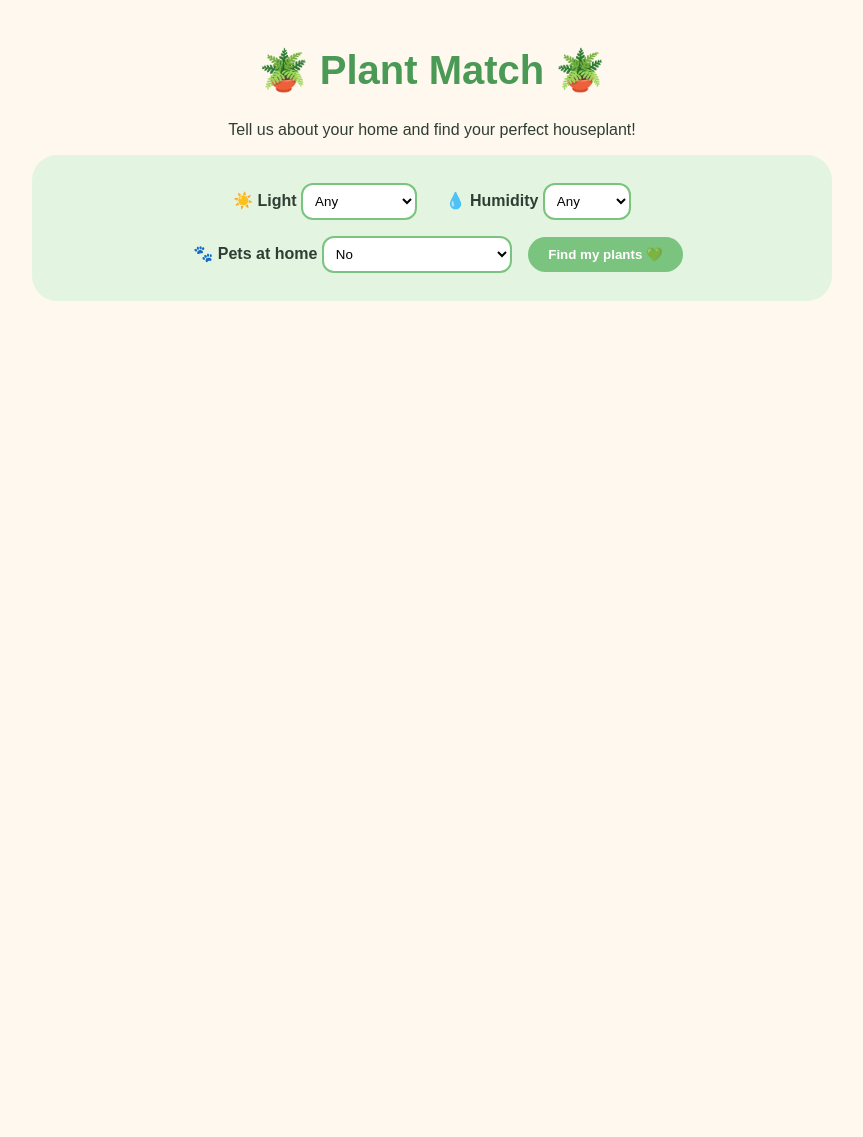
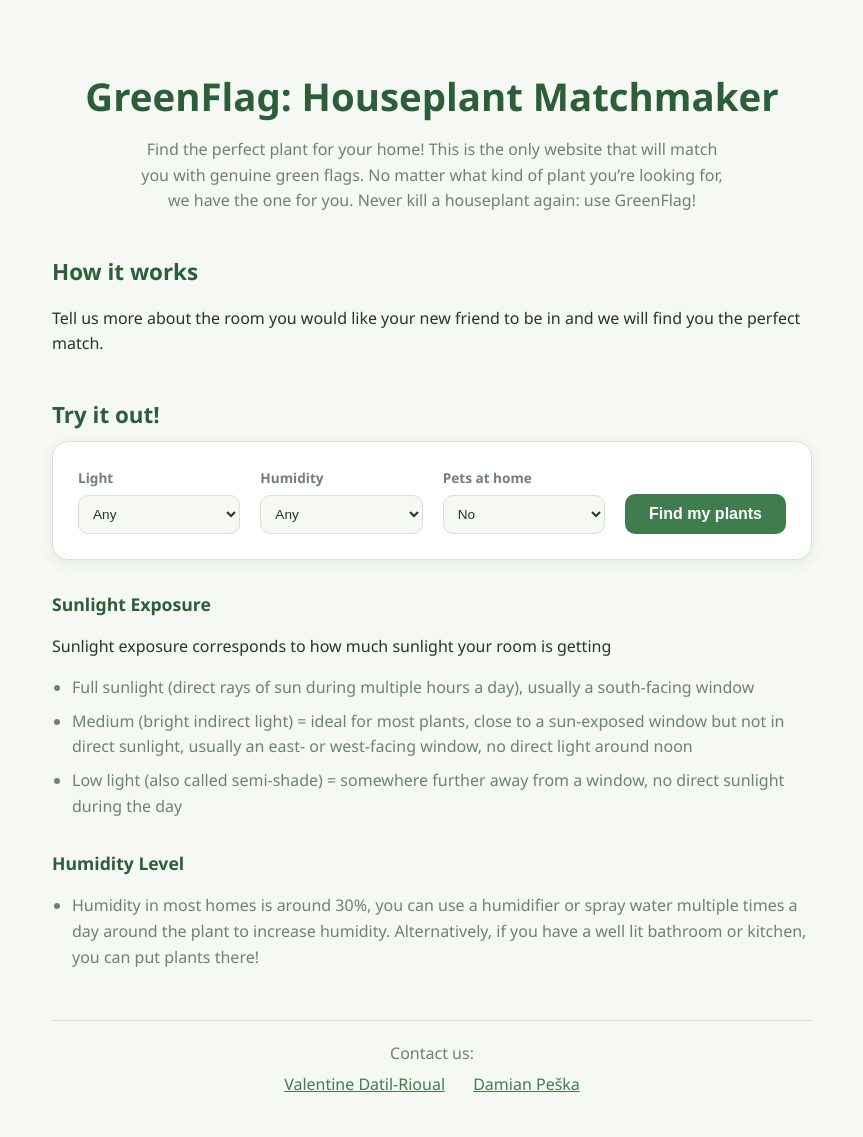
Before and after one commit to valentine-datilr/Our-website, a Flask app: page / in a window 1280 px wide. Shown: the whole page, without its empty margins (208-1071 px from the left). Before the commit the page ends 301 px from the top, so only its background shows below. Run offline with Flask 3, Linux system fonts and the light colour scheme.

Commit message:
Refined Website

```diff
--- a/static/style.css
+++ b/static/style.css
@@ -1,92 +1,203 @@
+/* ---------- Colours ---------- */
+:root {
+  --bg: #f5f8f3;
+  --text: #24352a;
+  --muted: #6f8174;
+  --green: #3f7d4e;
+  --green-dark: #2d5e3a;
+  --mint: #e4efe3;
+  --border: #d5e2d3;
+}
+
 /* ---------- Page ---------- */
 body {
-  font-family: Arial, sans-serif;
-  background: #fff8ee;
-  color: #2f3e34;
-  max-width: 800px;
+  font-family: "Segoe UI", Roboto, Helvetica, Arial, sans-serif;
+  background: var(--bg);
+  color: var(--text);
+  max-width: 760px;
   margin: 0 auto;
-  padding: 20px;
+  padding: 40px 20px;
+  line-height: 1.6;
 }
 
 h1 {
   text-align: center;
-  color: #4a9a56;
-  font-size: 2.5em;
+  color: var(--green-dark);
+  font-size: 2.4em;
+  margin-bottom: 10px;
 }
 
-.subtitle,
-.count {
-  text-align: center;
+h2 {
+  color: var(--green-dark);
+  font-size: 1.4em;
+  margin: 40px 0 8px 0;
 }
 
-/* ---------- Form ---------- */
+h3 {
+  color: var(--green-dark);
+  font-size: 1.1em;
+  margin: 30px 0 6px 0;
+}
+
+.subtitle {
+  text-align: center;
+  color: var(--muted);
+  max-width: 600px;
+  margin: 0 auto 30px auto;
+}
+
+/* ---------- Form (quiz) ---------- */
 form {
-  background: #e3f5e1;
-  padding: 20px;
-  border-radius: 25px;
-  text-align: center;
+  display: flex;
+  flex-wrap: wrap;
+  gap: 20px;
+  align-items: flex-end;
+  background: white;
+  border: 1px solid var(--border);
+  border-radius: 16px;
+  padding: 25px;
+  box-shadow: 0 4px 14px rgba(45, 94, 58, 0.08);
 }
 
 label {
-  display: inline-block;
-  margin: 8px 12px;
-  font-weight: bold;
+  flex: 1 1 150px;
+  font-size: 0.85em;
+  font-weight: 600;
+  color: var(--muted);
 }
 
 select {
-  padding: 8px;
-  border: 2px solid #7bc47f;
-  border-radius: 12px;
-  background: white;
+  display: block;
+  width: 100%;
+  margin-top: 6px;
+  padding: 10px;
+  font-size: 1em;
+  color: var(--text);
+  background: var(--bg);
+  border: 1px solid var(--border);
+  border-radius: 10px;
+  cursor: pointer;
+  transition: border-color 0.2s, box-shadow 0.2s;
+}
+
+/* Hover and click on a dropdown: green border and soft glow */
+select:hover,
+select:focus {
+  outline: none;
+  border-color: var(--green);
+  box-shadow: 0 0 0 3px var(--mint);
 }
 
 button {
-  background: #7bc47f;
+  padding: 11px 24px;
+  font-size: 1em;
+  font-weight: 600;
   color: white;
-  font-weight: bold;
+  background: var(--green);
   border: none;
-  border-radius: 20px;
-  padding: 10px 20px;
+  border-radius: 10px;
   cursor: pointer;
+  transition: background 0.2s, transform 0.2s, box-shadow 0.2s;
 }
 
+/* Hover on the button: darker green, lifts up with a shadow */
 button:hover {
-  background: #4a9a56;
+  background: var(--green-dark);
+  transform: translateY(-2px);
+  box-shadow: 0 6px 14px rgba(45, 94, 58, 0.3);
+}
+
+/* Click on the button: it presses back down */
+button:active {
+  transform: translateY(0);
+  box-shadow: none;
 }
 
 /* ---------- Error message ---------- */
 .error {
-  background: #ffe3ec;
-  padding: 10px;
-  border-radius: 12px;
+  background: var(--mint);
+  border-radius: 10px;
+  padding: 10px 15px;
   text-align: center;
 }
 
-/* ---------- Plant cards ---------- */
+/* ---------- Results ---------- */
+.count {
+  text-align: center;
+  color: var(--muted);
+  margin: 35px 0 20px 0;
+}
+
 .plant {
+  display: flex;
+  flex-wrap: wrap;
+  gap: 8px;
   background: white;
-  border-radius: 25px;
-  padding: 15px 25px;
-  margin-bottom: 15px;
-  border-left: 8px solid #7bc47f;
-  box-shadow: 0 4px 10px rgba(74, 154, 86, 0.2);
+  border: 1px solid var(--border);
+  border-radius: 16px;
+  padding: 20px 25px;
+  margin-bottom: 16px;
+  box-shadow: 0 4px 14px rgba(45, 94, 58, 0.08);
+  transition: transform 0.2s, box-shadow 0.2s;
 }
 
 .plant:hover {
-  background: #fffdf8;
-  border-left-color: #ffb89a;
+  transform: translateY(-3px);
+  box-shadow: 0 8px 20px rgba(45, 94, 58, 0.15);
 }
 
 .plant h2 {
+  width: 100%;
   margin: 0;
-  color: #4a9a56;
+  font-size: 1.4em;
 }
 
-.plant p {
-  margin: 5px 0;
+.plant .latin {
+  width: 100%;
+  margin: 0 0 8px 0;
+  font-style: italic;
+  color: var(--muted);
 }
 
-.latin {
-  font-style: italic;
-  color: #6b7b70;
+/* Each detail (light, humidity, shape, pets) is a small green tag */
+.plant p {
+  margin: 0;
+  padding: 4px 14px;
+  font-size: 0.85em;
+  background: var(--mint);
+  border-radius: 999px;
 }
+
+.plant p.latin {
+  padding: 0;
+  background: none;
+  border-radius: 0;
+}
+
+/* ---------- Info notes ---------- */
+ul {
+  padding-left: 20px;
+  color: var(--muted);
+}
+
+li {
+  margin-bottom: 8px;
+}
+
+/* ---------- Footer ---------- */
+footer {
+  margin-top: 50px;
+  padding-top: 20px;
+  border-top: 1px solid var(--border);
+  text-align: center;
+  color: var(--muted);
+}
+
+footer p {
+  margin: 0 0 5px 0;
+}
+
+footer a {
+  color: var(--green);
+  margin: 0 12px;
+}
--- a/templates/index.html
+++ b/templates/index.html
@@ -2,20 +2,24 @@
 <html lang="en">
 <head>
   <meta charset="UTF-8">
-  <title>Plant Match</title>
+  <title>GreenFlag: Houseplant Matchmaker</title>
   <link rel="stylesheet" href="/static/style.css">
 </head>
+
 <body>
 
-  <h1>🪴 Plant Match 🪴</h1>
-  <p class="subtitle">Tell us about your home and find your perfect houseplant!</p>
+  <h1>GreenFlag: Houseplant Matchmaker</h1>
+  <p class="subtitle">Find the perfect plant for your home! This is the only website that will match you with genuine green flags. No matter what kind of plant you’re looking for, we have the one for you. Never kill a houseplant again: use GreenFlag!</p>
+  <h2>How it works</h2>
+  <p>Tell us more about the room you would like your new friend to be in and we will find you the perfect match.</p>
+  <h2>Try it out!</h2>
 
   {% if error %}
     <p class="error">{{ error }}</p>
   {% endif %}
 
   <form method="get" action="/">
-    <label>☀️ Light
+    <label> Light
       <select name="light">
         <option value="">Any</option>
         {% for light in lights %}
@@ -24,7 +28,7 @@
       </select>
     </label>
 
-    <label>💧 Humidity
+    <label> Humidity
       <select name="humidity">
         <option value="">Any</option>
         {% for humidity in humidities %}
@@ -33,14 +37,14 @@
       </select>
     </label>
 
-    <label>🐾 Pets at home
+    <label> Pets at home
       <select name="pets">
         <option value="">No</option>
         <option value="yes" {% if selected_pets == "yes" %}selected{% endif %}>Yes (only pet-safe plants)</option>
       </select>
     </label>
 
-    <button type="submit">Find my plants 💚</button>
+    <button type="submit">Find my plants </button>
   </form>
 
   {% if submitted %}
@@ -50,15 +54,32 @@
       <div class="plant">
         <h2>🌿 {{ plant.name }}</h2>
         <p class="latin">{{ plant.latin }}</p>
-        <p>☀️ Light: {{ plant.light }}</p>
-        <p>💧 Humidity: {{ plant.humidity }}</p>
-        <p>🌱 Shape: {{ plant.habit }}</p>
-        <p>🐾 Pets: {{ plant.pets }}</p>
+        <p>Light: {{ plant.light }}</p>
+        <p>Humidity: {{ plant.humidity }}</p>
+        <p>Shape: {{ plant.habit }}</p>
+        <p>Pets: {{ plant.pets }}</p>
       </div>
     {% else %}
-      <p class="count">No plant matches your home 😢 Try changing an answer!</p>
+      <p class="count">No plant matches your home Try changing an answer!</p>
     {% endfor %}
   {% endif %}
 
+    <h3>Sunlight Exposure</h3>
+    <p>Sunlight exposure corresponds to how much sunlight your room is getting</p>
+    <ul>
+  <li>Full sunlight (direct rays of sun during multiple hours a day), usually a south-facing window</li>
+  <li>Medium (bright indirect light) = ideal for most plants, close to a sun-exposed window but not in direct sunlight, usually an east- or west-facing window, no direct light around noon</li>
+  <li>Low light (also called semi-shade) = somewhere further away from a window, no direct sunlight during the day</li>
+</ul>
+  <h3>Humidity Level</h3>
+  <ul>
+    <li>Humidity in most homes is around 30%, you can use a humidifier or spray water multiple times a day around the plant to increase humidity. Alternatively, if you have a well lit bathroom or kitchen, you can put plants there!</li>
+  </ul>
+
+  <footer>
+  <p>Contact us:</p>
+  <a href="https://www.linkedin.com/in/valentine-datil-rioual">Valentine Datil-Rioual</a>
+  <a href="https://www.linkedin.com/in/damian-peška-455717229">Damian Peška</a>
+</footer>
 </body>
 </html>
```
